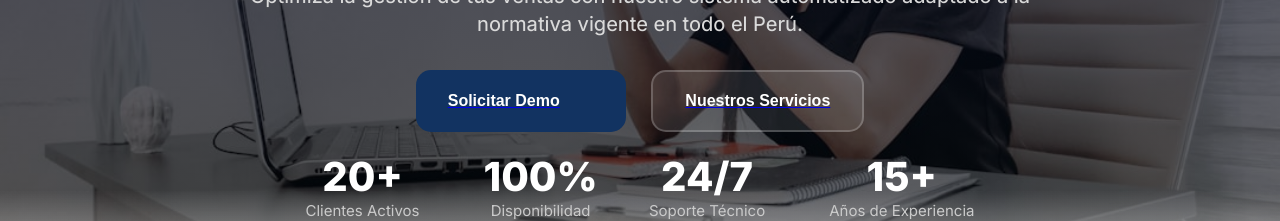
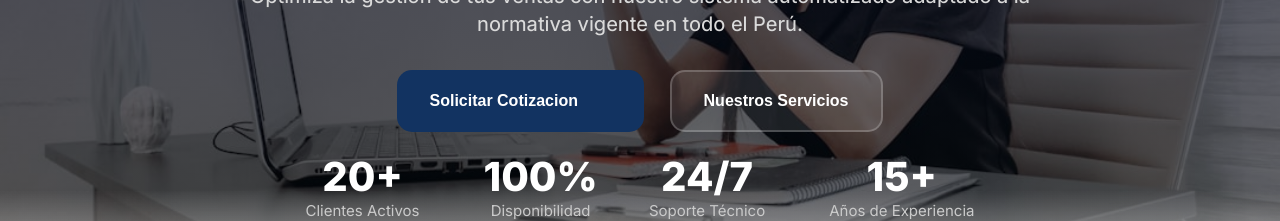
Before and after one commit to Fernando-Huertas/RCIngenieros, a React (Vite) app: page / in a window 1280 px wide. Both pictures are taken after a click on the link 1152 px from the left and 68 px from the top of the page. Shown: the part 501-722 px from the top of the page. Built offline with nearby package versions, Linux system fonts and the light colour scheme; some icons are missing.

Commit message:
quitar subrayado de botones y ajustes de estilo

```diff
--- a/src/pages/Home.css
+++ b/src/pages/Home.css
@@ -144,6 +144,12 @@
   width: 100%;
 }
 
+/* Elimina el subrayado que el navegador aplica a los <a> que envuelven los botones */
+.botones-hero a {
+  text-decoration: none;
+
+}
+
 .boton-hero-1, .boton-hero-2 {
   display: flex;
   align-items: center;
@@ -161,12 +167,14 @@
   width: 100%;
   flex: 1 1 200px; /* Pueden crecer o achicarse pero idealmente quieren 200px */
   max-width: 320px;
+
 }
 
 .boton-hero-1 {
   background-color: #123361;
   color: white;
   border: none;
+   text-decoration: none;
 }
 .boton-hero-1:hover { transform: scale(1.05); background-color: #214981; }
 
--- a/src/pages/Home.jsx
+++ b/src/pages/Home.jsx
@@ -250,7 +250,7 @@ export default function Home() {
                 </div>
                 <div className="botones-hero">
                     <a href="#">
-                      <button className="boton-hero-1">Solicitar Demo <Icon icon="line-md:arrow-right" style={{fontSize: "22px"}} /></button>
+                      <button className="boton-hero-1">Solicitar Cotizacion <Icon icon="line-md:arrow-right" style={{fontSize: "22px"}} /></button>
                     </a>
                     <a href="#">
                       <button className="boton-hero-2">Nuestros Servicios</button>
@@ -298,7 +298,7 @@ export default function Home() {
                 </div>
                 <div className="botones-hero">
                     <a href="#">
-                      <button className="boton-hero-1">Solicitar Demo <Icon icon="line-md:arrow-right" style={{fontSize: "22px"}} /></button>
+                      <button className="boton-hero-1">Solicitar Cotizacion <Icon icon="line-md:arrow-right" style={{fontSize: "22px"}} /></button>
                     </a>
                     <a href="#">
                       <button className="boton-hero-2">Nuestros Servicios</button>
@@ -346,7 +346,7 @@ export default function Home() {
                 </div>
                 <div className="botones-hero">
                     <a href="#">
-                      <button className="boton-hero-1">Solicitar Demo <Icon icon="line-md:arrow-right" style={{fontSize: "22px"}} /></button>
+                      <button className="boton-hero-1">Solicitar Cotizacion <Icon icon="line-md:arrow-right" style={{fontSize: "22px"}} /></button>
                     </a>
                     <a href="#">
                       <button className="boton-hero-2">Nuestros Servicios</button>
```
